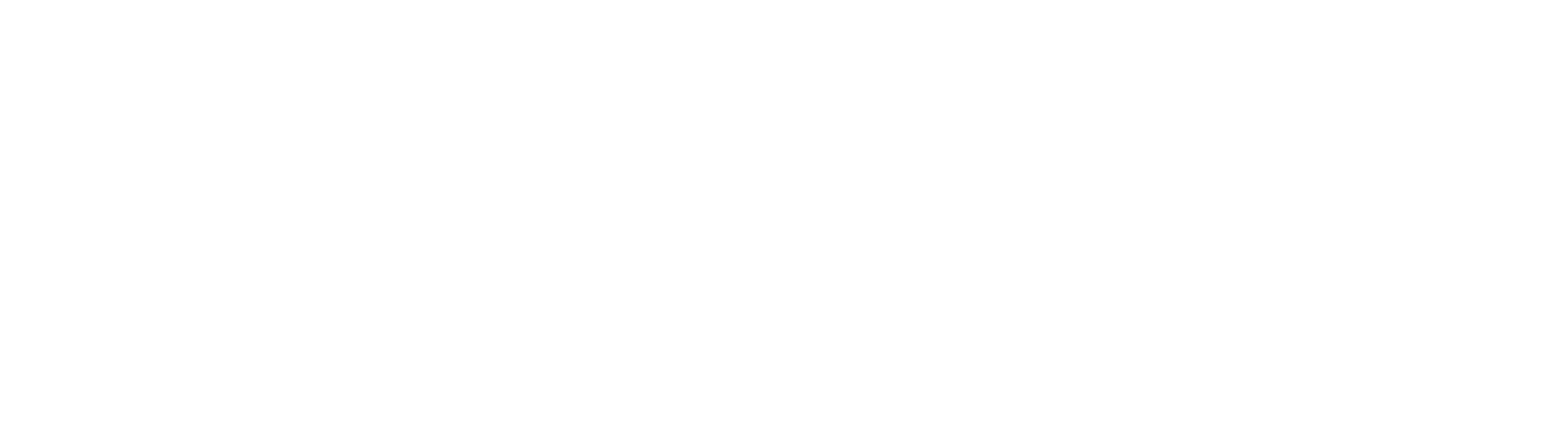
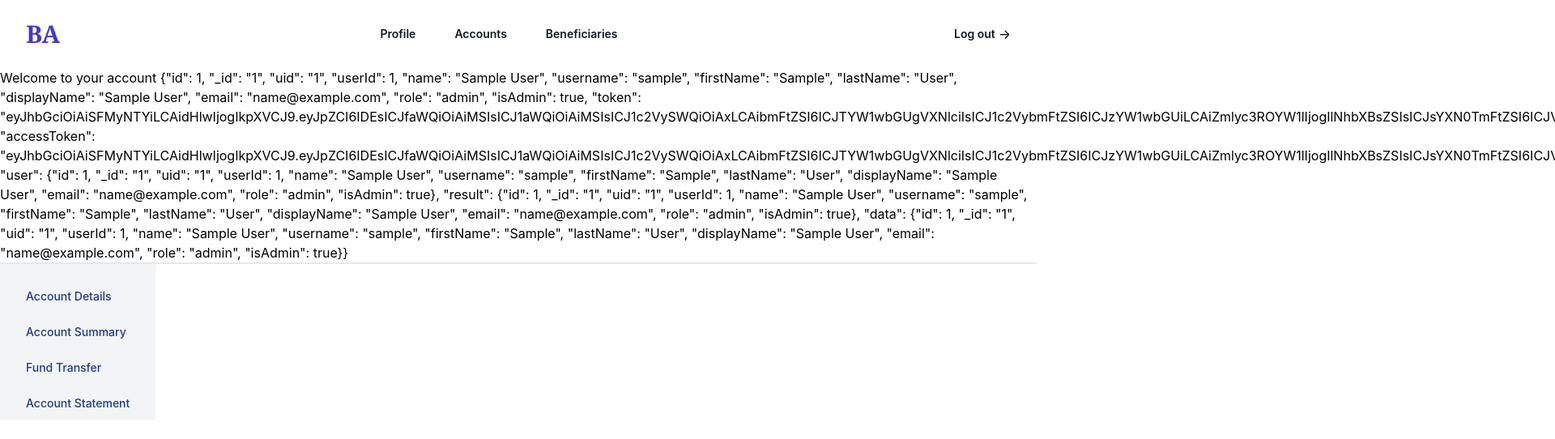
Before and after one commit to AtharvaUmbarkar/BankingApp, a React (Create React App) app in the folder frontend/: page /user/account in a window 1280 px wide. Before the commit this address had no page. Shown: the top 542 px of the page at 81% size, 1920 px wide, since content can reach past the window. Built offline with nearby package versions, Linux system fonts and the light colour scheme; sample sign-in values are in the browser's storage.

Commit message:
Account module

```diff
--- a/frontend/src/App.js
+++ b/frontend/src/App.js
@@ -11,8 +11,10 @@
 import { Toaster } from 'react-hot-toast';
 import Logout from './Component/Logout';
 import UserProfile from './Component/User/UserProfile';
+import Account from './Component/Account/Account';
 import SavingsAccountRegistration from './Component/User/SavingsAccountRegistration';
 import OnlineBankingRegistration from './Component/User/OnlineBankingRegistration';
+import Main from './Component/Home/Main';
 
 function App() {
   /*const [inputs, setInputs] = useState({});
@@ -56,15 +58,19 @@
     <BrowserRouter>
       <Toaster />
       <Routes>
-          <Route exact path="/" element={<Home />} />
-          <Route exact path="/registration" element={<Registration />} />
-          <Route exact path="/login" element={<Login />} />
+        <Route path="/" element={<Home />}>
+          <Route index exact path="/" element={<Main />} />
+          <Route exact path="login" element={<Login />} />
+          <Route path='savings-account-registration' element={<SavingsAccountRegistration />} />
+          <Route path='online-banking-registration' element={<OnlineBankingRegistration />} />
+
+        </Route>
+        {/* <Route exact path="/registration" element={<Registration />} /> */}
         <Route exact path="/logout" element={<Logout />} />
         <Route path="/user" element={<UserDashboard />}>
-            <Route index element={<Navigate to='profile'/>}/>
-            <Route path='profile' index element={<UserProfile/>}/>
-            <Route path='savings-account-registration' element={<SavingsAccountRegistration/>}/>
-            <Route path='online-banking-registration' element={<OnlineBankingRegistration/>}/>
+          <Route index element={<Navigate to='profile' />} />
+          <Route path='profile' index element={<UserProfile />} />
+          <Route path='account' index element={<Account />} />
         </Route>
       </Routes>
     </BrowserRouter>
--- /dev/null
+++ b/frontend/src/Component/Account/Account.js
@@ -0,0 +1,13 @@
+import React from 'react'
+import AccountSidebar from './AccountSidebar'
+
+
+const Account = () => {
+  return (
+    <div> Welcome to your account {sessionStorage.getItem('user')}
+        <AccountSidebar/>
+    </div>
+  )
+}
+
+export default Account
--- /dev/null
+++ b/frontend/src/Component/Account/AccountSidebar.js
@@ -0,0 +1,81 @@
+import React, { useState } from 'react'
+
+const AccountSidebar = () => {
+    return(
+        <div>
+            <div className="pt-0 pr-0 pb-0 pl-0 mt-0 mr-0 mb-0 ml-0">
+
+            </div>
+            <div className="bg-white"></div>
+            <div className="bg-white">
+                <div className="flex-col flex">
+                    <div className="w-full border-b-2 border-gray-200">
+                    </div>
+                    <div className="flex bg-white-100  overflow-x-hidden">
+                        <div className="bg-gray-100 lg:flex md:w-54 md:flex-col hidden">
+                            <div className="flex-col pt-5 flex overflow-y-auto">
+                                <div className="h-full flex-col justify-between px-4 flex">
+                                    <div className="space-y-4">
+                                        <div className="bg-top bg-cover space-y-1">
+                                            <a href="#" className="font-medium text-sm items-center rounded-lg text-blue-900 px-4 py-2.5 flex
+                    transition-all duration-200 hover:bg-gray-200 group cursor-pointer">
+                                                <span className="justify-center items-center flex">
+                                                    <span className="justify-center items-center flex">
+                                                        <span className="justify-center items-center flex">
+                                                            <span className="items-center justify-center flex">
+                                                            </span>
+                                                        </span>
+                                                    </span>
+                                                </span>
+                                                <span>Account Details</span>
+                                            </a>
+                                            <a href="#" className="font-medium text-sm items-center rounded-lg text-blue-900 px-4 py-2.5 flex
+                    transition-all duration-200 hover:bg-gray-200 group cursor-pointer">
+                                                <span className="justify-center items-center flex">
+                                                    <span className="justify-center items-center flex">
+                                                        <span className="justify-center items-center flex">
+                                                            <span className="items-center justify-center flex">
+                                                            </span>
+                                                        </span>
+                                                    </span>
+                                                </span>
+                                                <span>Account Summary</span>
+                                            </a>
+                                            <a href="#" className="font-medium text-sm items-center rounded-lg text-blue-900 px-4 py-2.5 flex
+                    transition-all duration-200 hover:bg-gray-200 group cursor-pointer">
+                                                <span className="justify-center items-center flex">
+                                                    <span className="justify-center items-center flex">
+                                                        <span className="justify-center items-center flex">
+                                                            <span className="items-center justify-center flex">
+                                                            </span>
+                                                        </span>
+                                                    </span>
+                                                </span>
+                                                <span>Fund Transfer</span>
+                                            </a>
+                                            <a href="#" className="font-medium text-sm items-center rounded-lg text-blue-900 px-4 py-2.5 flex
+                    transition-all duration-200 hover:bg-gray-200 group cursor-pointer">
+                                                <span className="justify-center items-center flex">
+                                                    <span className="justify-center items-center flex">
+                                                        <span className="justify-center items-center flex">
+                                                            <span className="items-center justify-center flex">
+                                                            </span>
+                                                        </span>
+                                                    </span>
+                                                </span>
+                                                <span>Account Statement</span>
+                                            </a>
+                                        </div>
+                                    </div>
+                                </div>
+                            </div>
+                        </div>
+                    </div>
+                </div>
+            </div>
+        </div >
+
+    );
+}
+
+export default AccountSidebar;
--- a/frontend/src/Component/User/UserNavbar.js
+++ b/frontend/src/Component/User/UserNavbar.js
@@ -1,4 +1,4 @@
-import React, { useState } from 'react'
+import React, { useEffect, useState } from 'react'
 import { Link, useNavigate } from 'react-router-dom';
 import { Dialog } from '@headlessui/react'
 import { Bars3Icon, XMarkIcon } from '@heroicons/react/24/outline'
@@ -6,9 +6,8 @@
 
 const navigation = [
     { name: 'Profile', to: '/user/profile' },
-    { name: 'Apply for Savings Account', to: '/user/savings-account-registration' },
-    { name: 'Register for Online Banking', to: '/user/online-banking-registration' },
-
+    { name: 'Accounts', to: '/user/account' },
+    { name: 'Beneficiaries', to: '/user/beneficiaries' },
 ]
 
 const UserNavbar = () => {
@@ -20,11 +19,18 @@
         navigate('/');
     }
 
+    useEffect(() => {
+      if(!sessionStorage.getItem('user')) {
+        navigate('/');
+      }
+    }, [])
+
+
     return (
         <header className=" inset-x-0 top-0 z-50 w-full">
             <nav className="flex items-center justify-between p-6 lg:px-8 w-full" aria-label="Global">
                 <div className="flex lg:flex-1">
-                    <a href="#" className="-m-1.5 p-1.5">
+                    <Link to='/' className="-m-1.5 p-1.5">
                         <span className="sr-only">Banking App</span>
                         <p className='font-serif font-bold text-3xl text-indigo-700'>BA</p>
                         {/* <img
@@ -32,7 +38,7 @@
                 src="https://ogden_images.s3.amazonaws.com/www.nashuatelegraph.com/images/2018/12/29000134/1024px-Wells_Fargo_Bank.svg_-840x840.png"
                 alt=""
               /> */}
-                    </a>
+                    </Link>
                 </div>
                 <div className="flex lg:hidden">
                     <button
@@ -62,7 +68,7 @@
                 <div className="fixed inset-0 z-50" />
                 <Dialog.Panel className="fixed inset-y-0 right-0 z-50 w-full overflow-y-auto bg-white px-6 py-6 sm:max-w-sm sm:ring-1 sm:ring-gray-900/10">
                     <div className="flex items-center justify-between">
-                        <a href="#" className="-m-1.5 p-1.5">
+                        <Link to='/' className="-m-1.5 p-1.5">
                             <span className="sr-only">Banking App</span>
                             <p className='font-serif'>BA</p>
                             {/* <img
@@ -70,7 +76,7 @@
                   src="https://ogden_images.s3.amazonaws.com/www.nashuatelegraph.com/images/2018/12/29000134/1024px-Wells_Fargo_Bank.svg_-840x840.png"
                   alt=""
                 /> */}
-                        </a>
+                        </Link>
                         <button
                             type="button"
                             className="-m-2.5 rounded-md p-2.5 text-gray-700"
```
Lines whose indentation alone changed are shown as unchanged.
